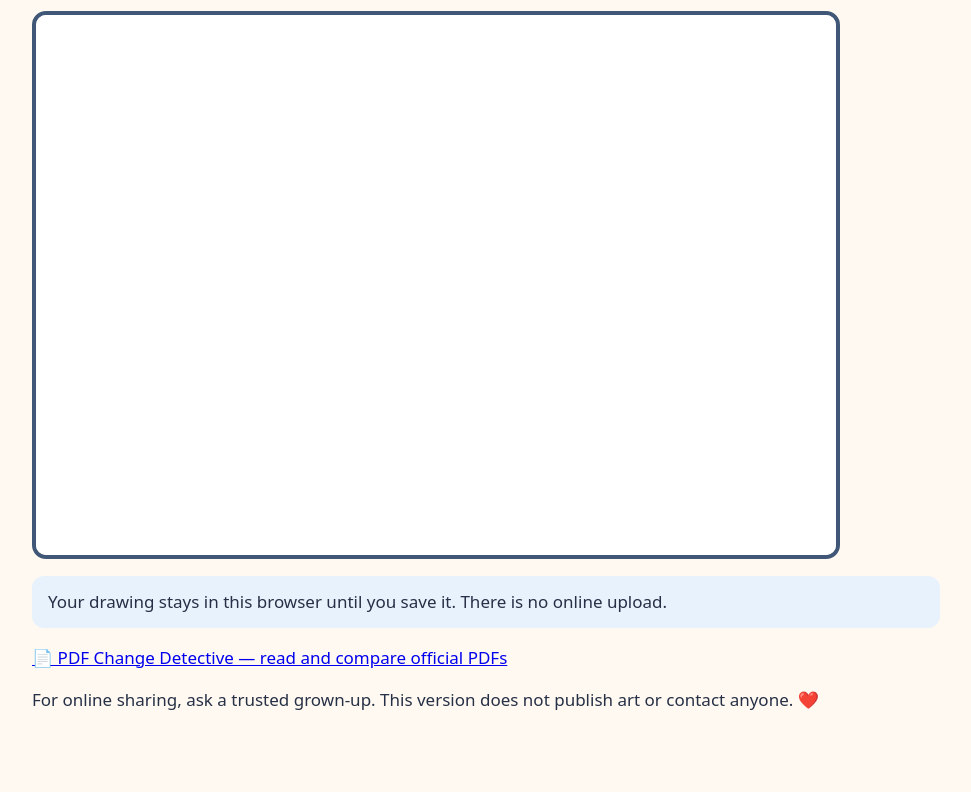
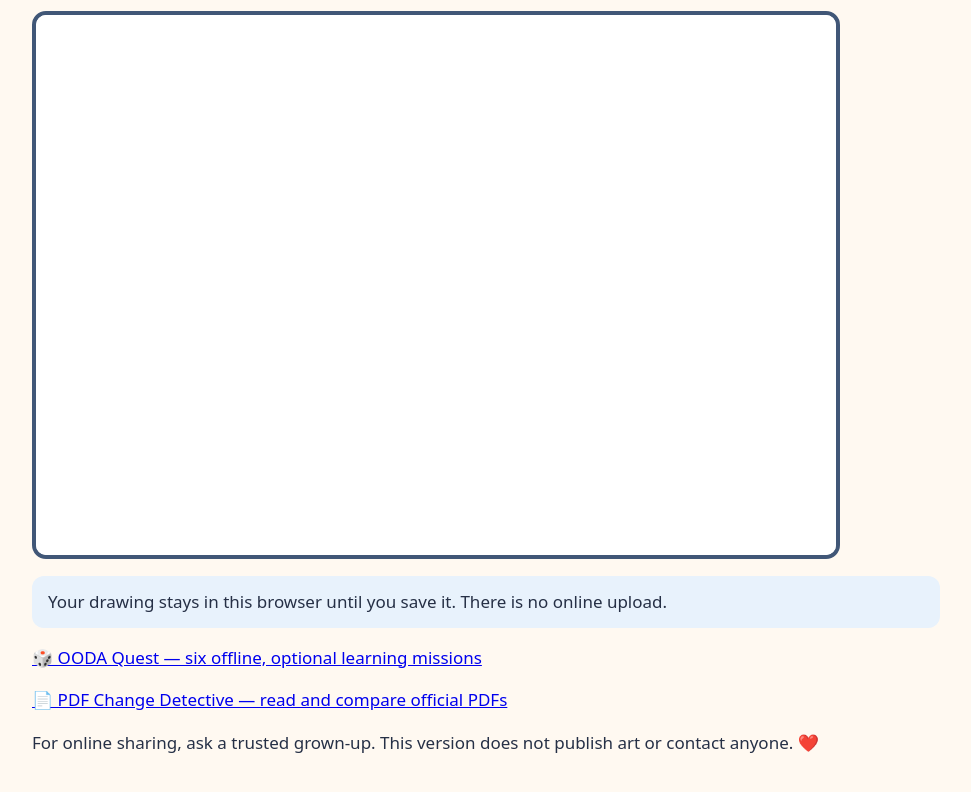
Before and after one commit to jsonwisdom/HEIDEE, a plain HTML site: page docs/joyspace/index.html in a window 1280 px wide. Shown: the part 374-1166 px from the top of the page, without its empty margins (154-1125 px from the left). Drawn offline with Linux system fonts and the light colour scheme.

Commit message:
nav(review): link optional OODA Quest from original JoySpace drawing page

```diff
--- a/docs/joyspace/index.html
+++ b/docs/joyspace/index.html
@@ -46,7 +46,7 @@ canvas{display:block;touch-action:none;background:white;border:4px solid #415777
 <p id="printTitle">My JoySpace Drawing</p>
 <canvas id="art" width="800" height="540" aria-label="Drawing canvas. Draw with your pointer, finger, or pen.">Your browser does not support the drawing canvas.</canvas>
 <p class="note" id="message" role="status" aria-live="polite">Your drawing stays in this browser until you save it. There is no online upload.</p>
-<footer><p><a href="./pdf-change-detective.html">📄 PDF Change Detective — read and compare official PDFs</a></p><p>For online sharing, ask a trusted grown-up. This version does not publish art or contact anyone. ❤️</p></footer>
+<footer><p><a href="./ooda-quest.html">🎲 OODA Quest — six offline, optional learning missions</a></p><p><a href="./pdf-change-detective.html">📄 PDF Change Detective — read and compare official PDFs</a></p><p>For online sharing, ask a trusted grown-up. This version does not publish art or contact anyone. ❤️</p></footer>
 </main>
 <script>
 (() => {
```
